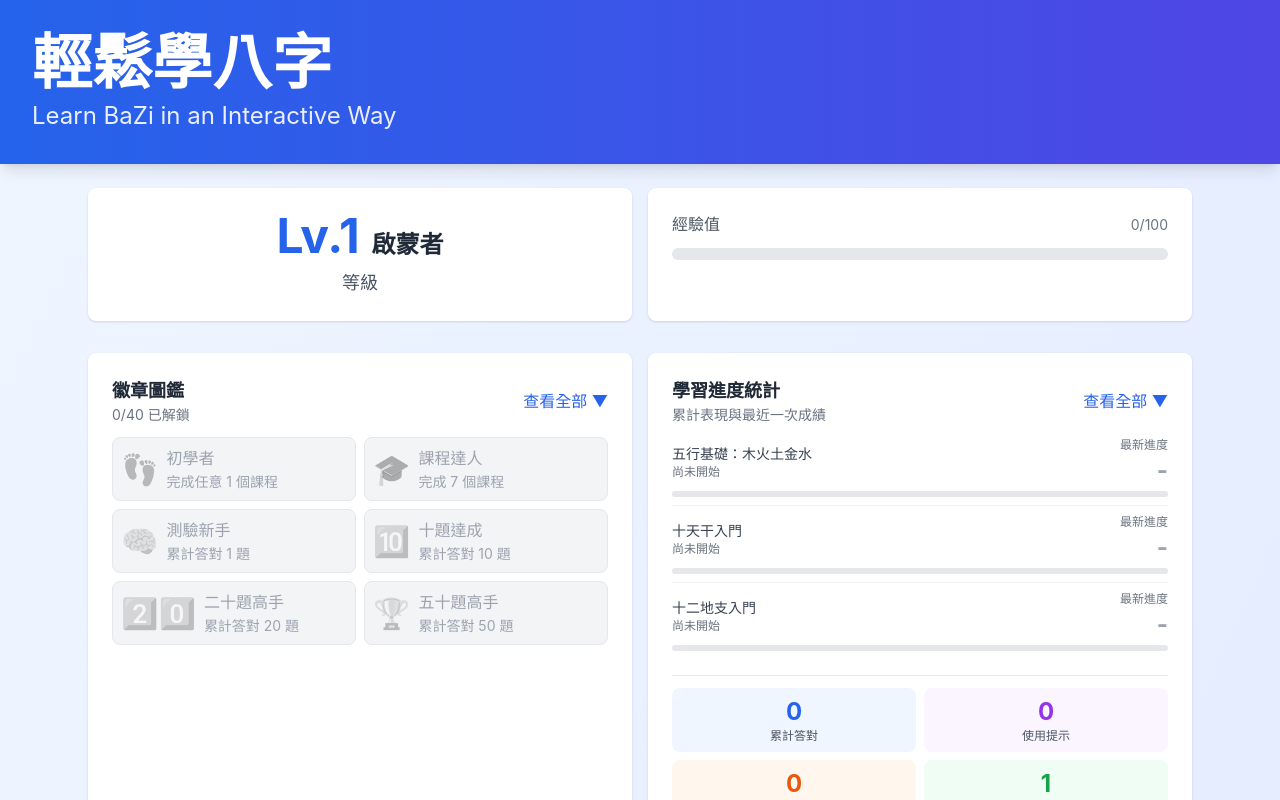
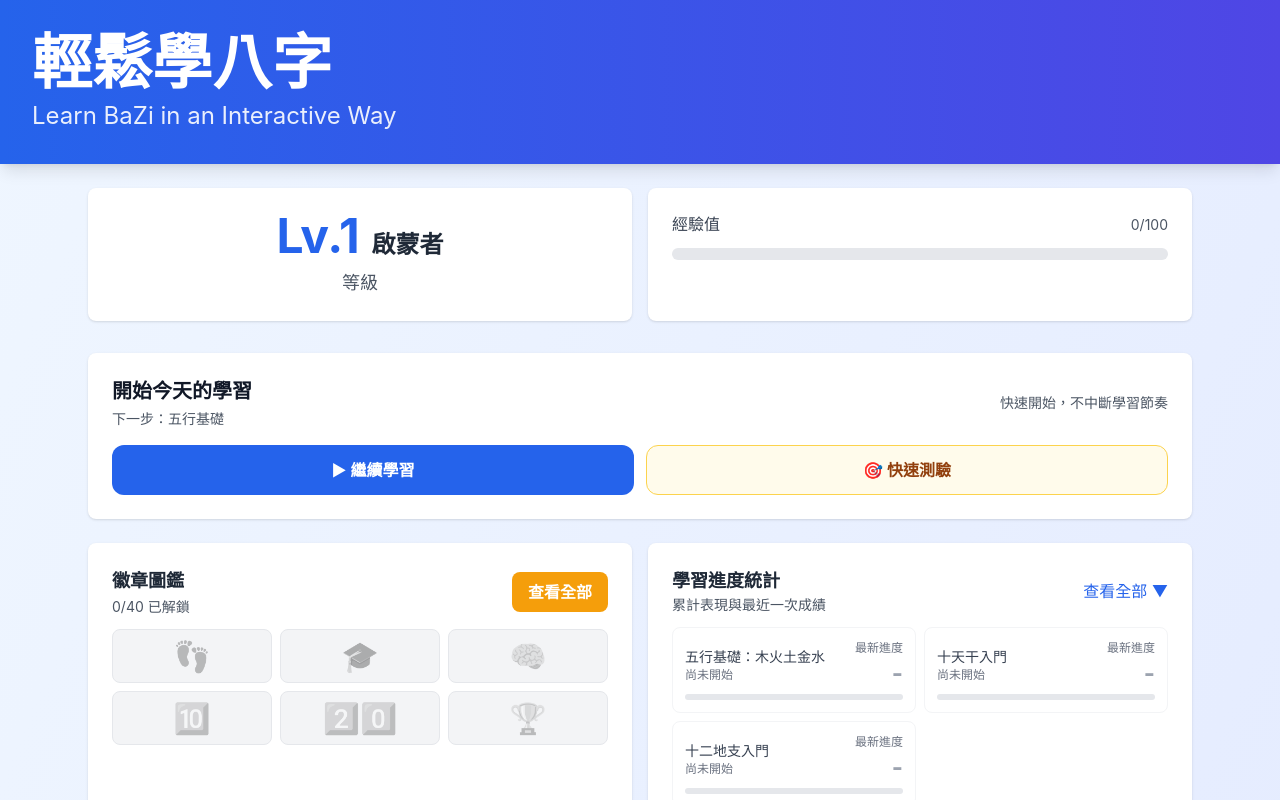
Before and after one commit to insilencio-app/bazi-game, a React (Vite) app: page / in a window 1280 px wide. Shown: the top 800 px of the page. Built offline with nearby package versions, Linux system fonts and the light colour scheme.

Commit message:
Refine home UX, add badges page, and improve lesson progression flow

```diff
--- a/src/App.tsx
+++ b/src/App.tsx
@@ -11,6 +11,7 @@ function App() {
           <Route path={ROUTES.elements} element={<HomePage />} />
           <Route path={ROUTES.lessons} element={<HomePage />} />
           <Route path={LESSON_ROUTE_PATTERN} element={<HomePage />} />
+          <Route path={ROUTES.badges} element={<HomePage />} />
           <Route path={ROUTES.stems} element={<HomePage />} />
           <Route path={ROUTES.gods} element={<HomePage />} />
           <Route path={ROUTES.totalQuiz} element={<HomePage />} />
--- /dev/null
+++ b/src/components/home/BadgesView.tsx
@@ -0,0 +1,78 @@
+import React from 'react';
+
+type BadgeDefinition = {
+  name: string;
+  emoji: string;
+  hintShort: string;
+  hintLong: string;
+};
+
+interface BadgesViewProps {
+  unlockedBadgeIds: string[];
+  allBadgeIds: string[];
+  badgeDefinitions: Record<string, BadgeDefinition>;
+  onBack: () => void;
+}
+
+export const BadgesView: React.FC<BadgesViewProps> = ({
+  unlockedBadgeIds,
+  allBadgeIds,
+  badgeDefinitions,
+  onBack,
+}) => {
+  return (
+    <div className="min-h-screen bg-gray-50">
+      <header className="bg-gradient-to-r from-amber-500 to-yellow-500 text-white p-3 sm:p-6">
+        <div className="flex flex-col sm:flex-row sm:items-center sm:justify-between gap-3 sm:gap-0">
+          <div>
+            <h1 className="text-2xl sm:text-3xl lg:text-4xl font-bold">徽章圖鑑</h1>
+            <p className="text-sm sm:text-base opacity-95 mt-1">
+              已解鎖 {unlockedBadgeIds.length}/{allBadgeIds.length}
+            </p>
+          </div>
+          <button
+            onClick={onBack}
+            className="bg-red-500 text-white px-4 sm:px-8 py-3 sm:py-4 rounded-lg hover:bg-red-600 font-bold text-sm sm:text-base lg:text-lg transition-all hover:scale-105 whitespace-nowrap"
+          >
+            🏠 返回菜單
+          </button>
+        </div>
+      </header>
+
+      <div className="max-w-6xl mx-auto p-6">
+        <div className="grid grid-cols-1 sm:grid-cols-2 lg:grid-cols-3 gap-4">
+          {allBadgeIds.map((badgeId) => {
+            const badge = badgeDefinitions[badgeId];
+            const unlocked = unlockedBadgeIds.includes(badgeId);
+
+            return (
+              <div
+                key={badgeId}
+                className={`rounded-xl border p-4 transition-all ${
+                  unlocked
+                    ? 'bg-gradient-to-br from-amber-50 to-yellow-50 border-amber-200 shadow'
+                    : 'bg-gray-100 border-gray-200'
+                }`}
+              >
+                <div className="flex items-start gap-3">
+                  <p className={`text-4xl shrink-0 ${unlocked ? '' : 'grayscale opacity-40'}`}>{badge.emoji}</p>
+                  <div className="min-w-0">
+                    <p className={`text-base sm:text-lg font-semibold ${unlocked ? 'text-gray-800' : 'text-gray-400'}`}>
+                      {badge.name}
+                    </p>
+                    <p className={`text-sm mt-1 leading-relaxed ${unlocked ? 'text-gray-600' : 'text-gray-400'}`}>
+                      {badge.hintLong}
+                    </p>
+                    <p className={`text-xs mt-2 ${unlocked ? 'text-amber-700 font-medium' : 'text-gray-400'}`}>
+                      {unlocked ? '已解鎖' : `條件：${badge.hintShort}`}
+                    </p>
+                  </div>
+                </div>
+              </div>
+            );
+          })}
+        </div>
+      </div>
+    </div>
+  );
+};
--- a/src/components/home/MenuView.tsx
+++ b/src/components/home/MenuView.tsx
@@ -44,11 +44,11 @@ type PathStep = {
 interface MenuViewProps {
   levelProgress: LevelProgress;
   getLevelTitle: (level: number) => string;
+  completedLessonIds: Set<number>;
   unlockedBadgeIds: string[];
   allBadgeIds: string[];
   badgeDefinitions: Record<string, BadgeDefinition>;
-  isBadgeGalleryOpen: boolean;
-  onToggleBadgeGallery: () => void;
+  onOpenBadgeGallery: () => void;
   isProgressChartsOpen: boolean;
   onToggleProgressCharts: () => void;
   userProgress: UserProgressView;
@@ -59,17 +59,24 @@ interface MenuViewProps {
 export const MenuView: React.FC<MenuViewProps> = ({
   levelProgress,
   getLevelTitle,
+  completedLessonIds,
   unlockedBadgeIds,
   allBadgeIds,
   badgeDefinitions,
-  isBadgeGalleryOpen,
-  onToggleBadgeGallery,
+  onOpenBadgeGallery,
   isProgressChartsOpen,
   onToggleProgressCharts,
   userProgress,
   pathSteps,
   rewardOverlay,
 }) => {
+  const lessonSteps = pathSteps
+    .filter((step) => step.id >= 1 && step.id <= 7)
+    .sort((a, b) => a.id - b.id);
+  const totalQuizStep = pathSteps.find((step) => step.id === 8);
+  const nextLessonStep = lessonSteps.find((step) => !completedLessonIds.has(step.id)) ?? lessonSteps[0];
+  const isAllLessonsCompleted = lessonSteps.every((step) => completedLessonIds.has(step.id));
+
   return (
     <>
       <div className="min-h-screen bg-gradient-to-br from-blue-50 to-indigo-100">
@@ -89,8 +96,8 @@ export const MenuView: React.FC<MenuViewProps> = ({
             </div>
             <div className="bg-white p-4 sm:p-6 rounded-lg shadow">
               <div className="flex items-baseline justify-between gap-2">
-                <p className="text-sm sm:text-base text-gray-600">經驗值</p>
-                <p className="text-xs sm:text-sm text-gray-500">
+                <p className="text-sm sm:text-base text-gray-700">經驗值</p>
+                <p className="text-xs sm:text-sm text-gray-600">
                   {levelProgress.xpIntoCurrentLevel}/{levelProgress.xpToNextLevel}
                 </p>
               </div>
@@ -103,47 +110,64 @@ export const MenuView: React.FC<MenuViewProps> = ({
             </div>
           </div>
 
+          <div className="bg-white p-4 sm:p-6 rounded-lg shadow mb-6">
+            <div className="flex flex-col sm:flex-row sm:items-center sm:justify-between gap-3 mb-4">
+              <div>
+                <p className="text-lg sm:text-xl font-bold text-gray-900">開始今天的學習</p>
+                <p className="text-sm text-gray-600 mt-1">
+                  {isAllLessonsCompleted ? '全部課程已完成，建議挑戰總測驗' : `下一步：${nextLessonStep?.title ?? '課程'}`}
+                </p>
+              </div>
+              <p className="text-xs sm:text-sm text-gray-600">快速開始，不中斷學習節奏</p>
+            </div>
+
+            <div className="grid grid-cols-1 sm:grid-cols-2 gap-3">
+              <button
+                onClick={() => (isAllLessonsCompleted ? totalQuizStep?.onClick() : nextLessonStep?.onClick())}
+                className="w-full rounded-xl bg-blue-600 hover:bg-blue-700 text-white font-semibold py-3 px-4 transition-colors"
+              >
+                {isAllLessonsCompleted ? '🎯 挑戰總測驗' : '▶ 繼續學習'}
+              </button>
+              <button
+                onClick={() => (isAllLessonsCompleted ? lessonSteps[0]?.onClick() : totalQuizStep?.onClick())}
+                className="w-full rounded-xl border border-amber-300 bg-amber-50 hover:bg-amber-100 text-amber-800 font-semibold py-3 px-4 transition-colors"
+              >
+                {isAllLessonsCompleted ? '📘 重溫第一課' : '🎯 快速測驗'}
+              </button>
+            </div>
+          </div>
+
           <div className="grid grid-cols-1 lg:grid-cols-2 gap-4 mb-8">
             <div className="bg-white p-4 sm:p-6 rounded-lg shadow">
-              <button
-                onClick={onToggleBadgeGallery}
-                className="w-full flex items-center justify-between text-left mb-3"
-              >
+              <div className="flex items-center justify-between gap-3">
                 <div>
                   <p className="text-base sm:text-lg font-bold text-gray-800">徽章圖鑑</p>
-                  <p className="text-xs sm:text-sm text-gray-500">{unlockedBadgeIds.length}/{allBadgeIds.length} 已解鎖</p>
+                  <p className="text-xs sm:text-sm text-gray-600 mt-0.5">{unlockedBadgeIds.length}/{allBadgeIds.length} 已解鎖</p>
                 </div>
-                <span className="text-sm sm:text-base text-blue-600 font-medium">
-                  {isBadgeGalleryOpen ? '收起 ▲' : '查看全部 ▼'}
-                </span>
-              </button>
+                <button
+                  onClick={onOpenBadgeGallery}
+                  className="shrink-0 rounded-lg bg-amber-500 hover:bg-amber-600 text-white px-4 py-2 text-sm sm:text-base font-semibold transition-colors"
+                >
+                  查看全部
+                </button>
+              </div>
 
-              <div className="grid grid-cols-2 gap-2">
-                {(isBadgeGalleryOpen ? allBadgeIds : allBadgeIds.slice(0, 6)).map((badgeId) => {
+              <div className="mt-3 grid grid-cols-3 gap-2">
+                {allBadgeIds.slice(0, 6).map((badgeId) => {
                   const badge = badgeDefinitions[badgeId];
                   const unlocked = unlockedBadgeIds.includes(badgeId);
 
                   return (
                     <div
                       key={badgeId}
-                      className={`rounded-lg border p-2 text-center transition-all ${
+                      className={`rounded-lg border p-2 text-center ${
                         unlocked
                           ? 'bg-gradient-to-br from-amber-50 to-yellow-50 border-amber-200'
                           : 'bg-gray-100 border-gray-200'
                       }`}
+                      title={badge.name}
                     >
-                      <div className="flex items-center gap-2 text-left">
-                        <p className={`text-3xl shrink-0 ${unlocked ? '' : 'grayscale opacity-40'}`}>{badge.emoji}</p>
-                        <div>
-                          <p className={`text-sm sm:text-base leading-tight ${unlocked ? 'text-gray-700 font-medium' : 'text-gray-400'}`}>
-                            {badge.name}
-                          </p>
-                          <p className={`text-xs sm:text-sm leading-tight mt-0.5 ${unlocked ? 'text-gray-500' : 'text-gray-400'}`}>
-                            <span className="sm:hidden">{badge.hintShort}</span>
-                            <span className="hidden sm:inline">{badge.hintLong}</span>
-                          </p>
-                        </div>
-                      </div>
+                      <p className={`text-2xl sm:text-3xl ${unlocked ? '' : 'grayscale opacity-40'}`}>{badge.emoji}</p>
                     </div>
                   );
                 })}
@@ -157,14 +181,14 @@ export const MenuView: React.FC<MenuViewProps> = ({
               >
                 <div>
                   <p className="text-base sm:text-lg font-bold text-gray-800">學習進度統計</p>
-                  <p className="text-xs sm:text-sm text-gray-500">累計表現與最近一次成績</p>
+                  <p className="text-xs sm:text-sm text-gray-600">累計表現與最近一次成績</p>
                 </div>
                 <span className="text-sm sm:text-base text-blue-600 font-medium">
                   {isProgressChartsOpen ? '收起 ▲' : '查看全部 ▼'}
                 </span>
               </button>
 
-              <div className="space-y-2">
+              <div className="grid grid-cols-1 sm:grid-cols-2 gap-2">
                 {mockLessons.slice(0, isProgressChartsOpen ? 7 : 3).map((lesson) => {
                   const stats = userProgress.lessonPerformance[lesson.id];
                   const attempts = stats?.attempts ?? 0;
@@ -183,7 +207,7 @@ export const MenuView: React.FC<MenuViewProps> = ({
                   const hasDisplayPercent = typeof latestPercent === 'number';
 
                   return (
-                    <div key={lesson.id} className="border-b border-gray-100 pb-2 last:border-0">
+                    <div key={lesson.id} className="border border-gray-100 rounded-lg p-2 sm:p-3">
                       <div className="flex items-center justify-between mb-1">
                         <div className="flex-1">
                           <p className="text-xs sm:text-sm font-medium text-gray-700">{lesson.title_cn}</p>
@@ -220,8 +244,8 @@ export const MenuView: React.FC<MenuViewProps> = ({
               </div>
 
               {userProgress.totalQuizAttempts > 0 && (
-                <div className="mt-4 pt-3 border-t border-gray-200 mb-4">
-                  <div className="border-b border-gray-100 pb-2">
+                <div className="mt-2">
+                  <div className="border border-gray-100 rounded-lg p-2 sm:p-3">
                     <div className="flex items-center justify-between mb-1">
                       <div className="flex-1">
                         <p className="text-xs sm:text-sm font-medium text-gray-700">總測驗</p>
@@ -259,7 +283,7 @@ export const MenuView: React.FC<MenuViewProps> = ({
                 </div>
               )}
 
-              <div className="mt-4 pt-3 border-t border-gray-200">
+              <div className="mt-3 pt-3 border-t border-gray-200">
                 <div className="grid grid-cols-2 gap-2">
                   <div className="text-center p-2 bg-blue-50 rounded-lg">
                     <p className="text-xl sm:text-2xl font-bold text-blue-600">{userProgress.correctAnswers}</p>
@@ -318,10 +342,12 @@ export const MenuView: React.FC<MenuViewProps> = ({
                       <div className="absolute -left-1.5 top-4 h-6 w-6 rounded-full bg-white border-4 border-blue-400"></div>
                       <button
                         onClick={step.onClick}
-                        className={`w-full md:w-[70%] text-left p-4 sm:p-6 rounded-2xl shadow-lg border border-white/60 bg-gradient-to-br ${step.accent} text-white hover:scale-[1.01] transition-transform`}
+                        className={`group w-full md:w-[70%] text-left p-4 sm:p-6 rounded-2xl shadow-lg border border-white/60 bg-gradient-to-br ${step.accent} text-white hover:-translate-y-0.5 hover:shadow-xl transition-all duration-200`}
                       >
                         <div className="flex items-center justify-between gap-2">
-                          <span className="text-2xl sm:text-3xl lg:text-4xl">{step.emoji}</span>
+                          <div className="h-8 w-8 sm:h-10 sm:w-10 rounded-full bg-white/20 border border-white/30 flex items-center justify-center shadow-sm group-hover:bg-white/25 transition-colors">
+                            <span className="text-base sm:text-lg">{step.emoji}</span>
+                          </div>
                           <span className="px-2 py-0.5 sm:px-3 sm:py-1 rounded-full text-xs sm:text-sm font-semibold bg-white/20">{step.chip}</span>
                         </div>
                         <h3 className="text-lg sm:text-2xl lg:text-3xl font-bold mt-3">{step.title}</h3>
--- a/src/hooks/useGameRouteMode.ts
+++ b/src/hooks/useGameRouteMode.ts
@@ -5,6 +5,7 @@ import { getLessonRoute, ROUTES, type GameMode } from '../routes';
 const getModeFromPath = (pathname: string): GameMode => {
   if (pathname === ROUTES.elements) return 'elements';
   if (pathname === ROUTES.lessons || pathname.startsWith(`${ROUTES.lessons}/`)) return 'lessons';
+  if (pathname === ROUTES.badges) return 'badges';
   if (pathname === ROUTES.stems) return 'stems';
   if (pathname === ROUTES.gods) return 'gods';
   if (pathname === ROUTES.totalQuiz) return 'total-quiz';
@@ -46,6 +47,10 @@ export const useGameRouteMode = () => {
         navigate(ROUTES.lessons);
         return;
       }
+      if (mode === 'badges') {
+        navigate(ROUTES.badges);
+        return;
+      }
       if (mode === 'stems' || mode === 'branches') {
         navigate(ROUTES.stems);
         return;
--- a/src/pages/HomePage.tsx
+++ b/src/pages/HomePage.tsx
@@ -6,6 +6,7 @@ import { StemsView } from '../components/home/StemsView';
 import { GodsView } from '../components/home/GodsView';
 import { MenuView } from '../components/home/MenuView';
 import { TotalQuizView } from '../components/home/TotalQuizView';
+import { BadgesView } from '../components/home/BadgesView';
 import { LessonPage } from './LessonPage';
 import { useGameRouteMode } from '../hooks/useGameRouteMode';
 import { useTotalQuizSession } from '../hooks/useTotalQuizSession';
@@ -248,13 +249,13 @@ const getAchievedBadges = (
 export const HomePage: React.FC = () => {
   const { currentMode, selectedLesson, navigateToMode } = useGameRouteMode();
   const [selectedElement, setSelectedElement] = useState<ElementItem | null>(null);
-  const [isBadgeGalleryOpen, setIsBadgeGalleryOpen] = useState(false);
   const [isProgressChartsOpen, setIsProgressChartsOpen] = useState(false);
   const allBadgeIds = React.useMemo(() => Object.keys(BADGE_DEFINITIONS) as BadgeId[], []);
 
   const {
     userProgress,
     unlockedBadgeIds,
+    completedLessonIds,
     spendHint,
     recordQuestionAnswer,
     completeLesson,
@@ -466,16 +467,27 @@ export const HomePage: React.FC = () => {
       <MenuView
         levelProgress={levelProgress}
         getLevelTitle={getLevelTitle}
+        completedLessonIds={completedLessonIds}
         unlockedBadgeIds={unlockedBadgeIds}
         allBadgeIds={allBadgeIds}
         badgeDefinitions={BADGE_DEFINITIONS}
-        isBadgeGalleryOpen={isBadgeGalleryOpen}
-        onToggleBadgeGallery={() => setIsBadgeGalleryOpen((prev) => !prev)}
+        onOpenBadgeGallery={() => navigateToMode('badges')}
         isProgressChartsOpen={isProgressChartsOpen}
         onToggleProgressCharts={() => setIsProgressChartsOpen((prev) => !prev)}
         userProgress={userProgress}
         pathSteps={pathSteps}
         rewardOverlay={rewardOverlay}
+      />
+    );
+  }
+
+  if (currentMode === 'badges') {
+    return (
+      <BadgesView
+        unlockedBadgeIds={unlockedBadgeIds}
+        allBadgeIds={allBadgeIds}
+        badgeDefinitions={BADGE_DEFINITIONS}
+        onBack={() => navigateToMode('menu')}
       />
     );
   }
--- a/src/routes.ts
+++ b/src/routes.ts
@@ -2,12 +2,13 @@ export const ROUTES = {
   home: '/',
   elements: '/elements',
   lessons: '/lessons',
+  badges: '/badges',
   stems: '/stems',
   gods: '/gods',
   totalQuiz: '/total-quiz',
 } as const;
 
-export type GameMode = 'menu' | 'elements' | 'lessons' | 'stems' | 'branches' | 'gods' | 'total-quiz';
+export type GameMode = 'menu' | 'elements' | 'lessons' | 'badges' | 'stems' | 'branches' | 'gods' | 'total-quiz';
 
 export const LESSON_ROUTE_PATTERN = '/lessons/:lessonId';
 
```
Also changed, not shown: src/components/home/LessonsView.tsx (+5 -5 lines), src/components/home/TotalQuizView.tsx (+15 -15 lines), src/pages/LessonPage.tsx (+7 -7 lines), 1 other file (tests, documents, lock files or other folders).
